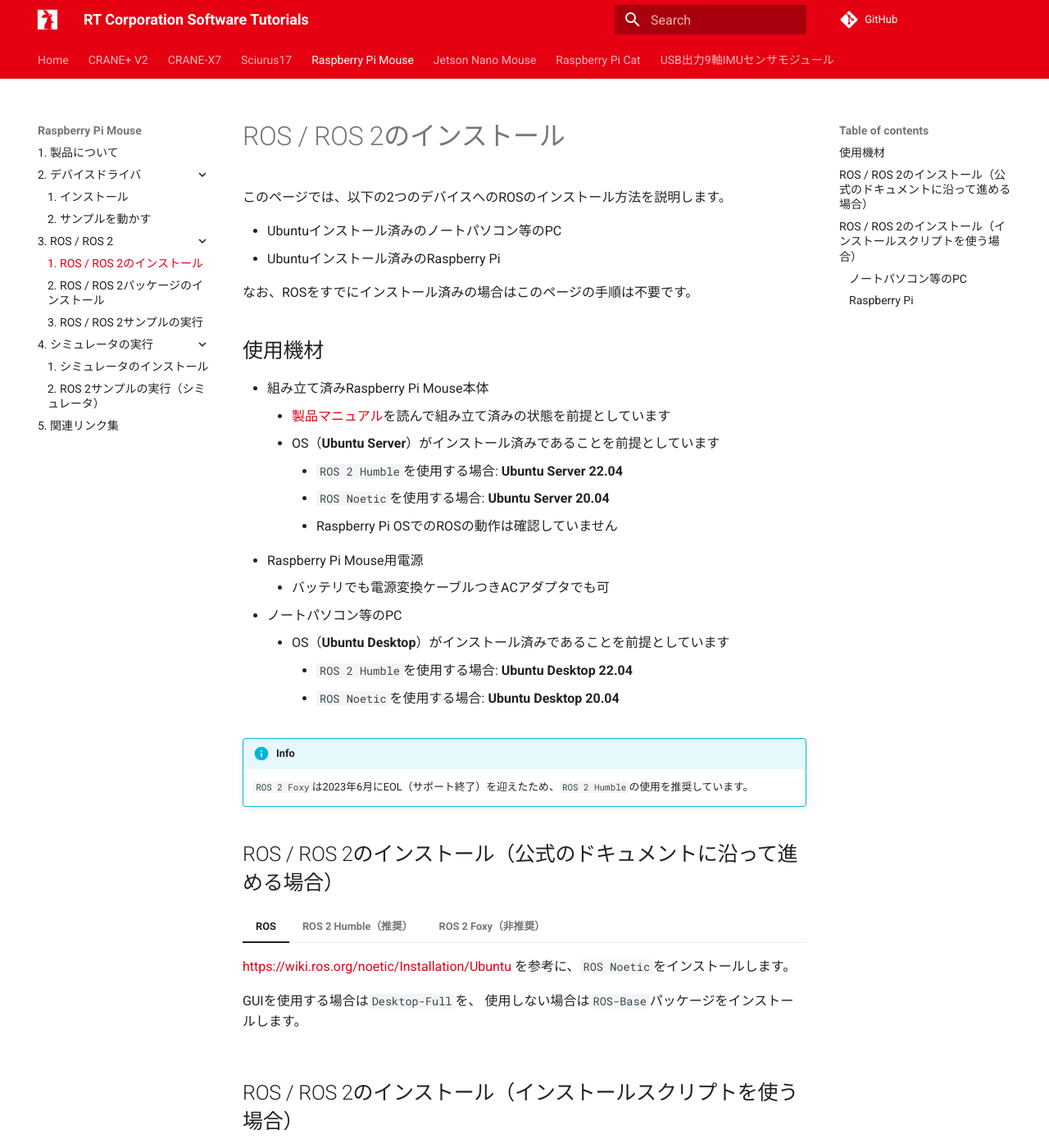
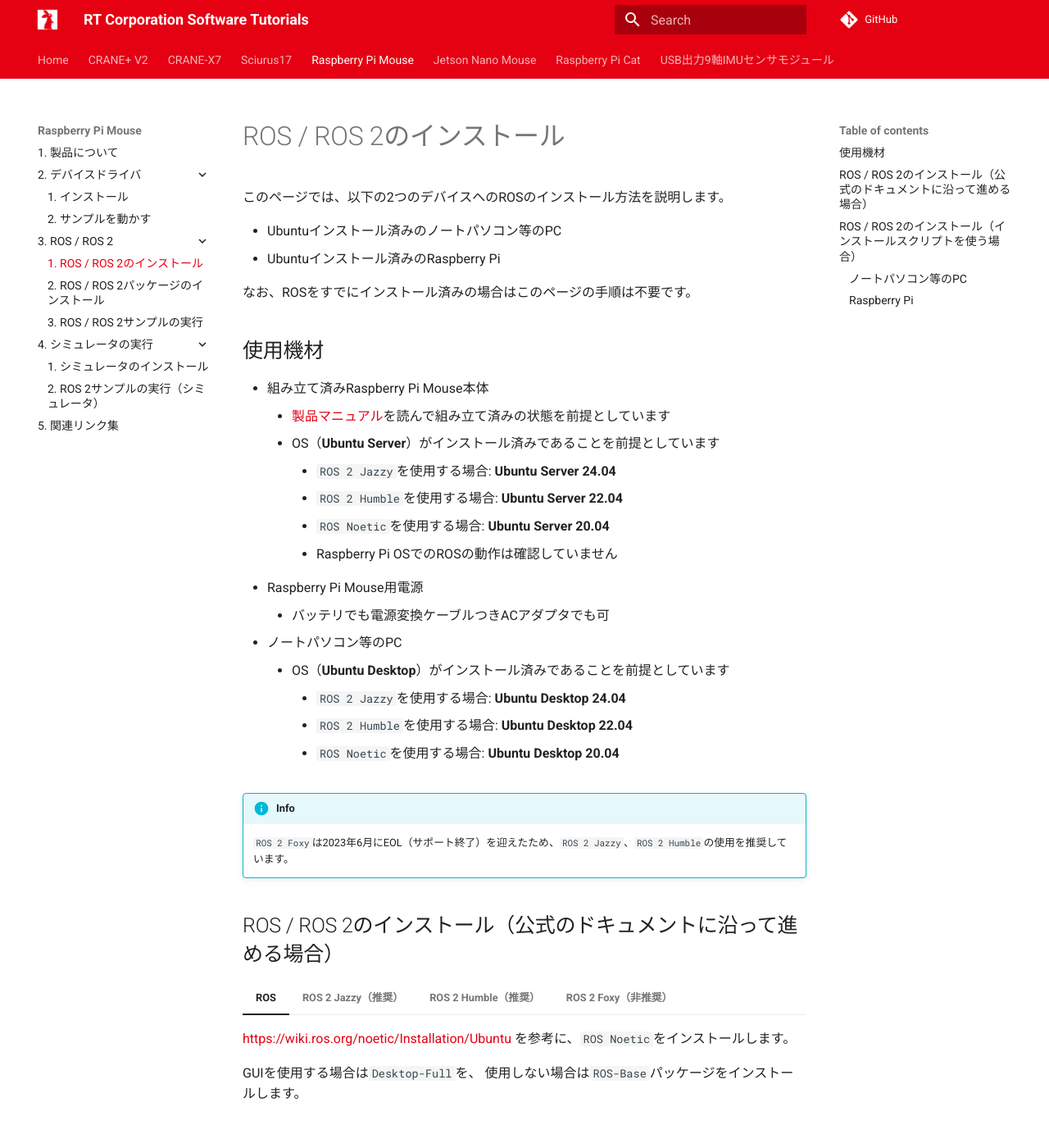
Before and after one commit to rt-net/tutorials, an MkDocs documentation site: the page built from docs/raspimouse/ros/install.md, in a window 1280 px wide and 1400 px high. Shown: the whole window at 82% size. Built offline with MkDocs 1.6.1 and Material for MkDocs 9.7.7, drawn with Linux system fonts in a browser that asks for light colours; comment, search, counter and statistics services are not loaded.

Commit message:
ROS 2 Jazzyの項目を追加し、公式手順によるインストール手順を追記

```diff
--- a/docs/raspimouse/ros/install.md
+++ b/docs/raspimouse/ros/install.md
@@ -19,6 +19,7 @@
 * 組み立て済みRaspberry Pi Mouse本体
     * [製品マニュアル](https://rt-net.jp/products/raspberrypimousev3/#downloads)を読んで組み立て済みの状態を前提としています
     * OS（**Ubuntu Server**）がインストール済みであることを前提としています
+        * `ROS 2 Jazzy`を使用する場合: **Ubuntu Server 24.04**
         * `ROS 2 Humble`を使用する場合: **Ubuntu Server 22.04**
         * `ROS Noetic`を使用する場合: **Ubuntu Server 20.04**
         * Raspberry Pi OSでのROSの動作は確認していません
@@ -26,11 +27,12 @@
     * バッテリでも電源変換ケーブルつきACアダプタでも可
 * ノートパソコン等のPC
     * OS（**Ubuntu Desktop**）がインストール済みであることを前提としています
+        * `ROS 2 Jazzy`を使用する場合: **Ubuntu Desktop 24.04**
         * `ROS 2 Humble`を使用する場合: **Ubuntu Desktop 22.04**
         * `ROS Noetic`を使用する場合: **Ubuntu Desktop 20.04**
 
 !!! info
-    `ROS 2 Foxy`は2023年6月にEOL（サポート終了）を迎えたため、`ROS 2 Humble`の使用を推奨しています。
+    `ROS 2 Foxy`は2023年6月にEOL（サポート終了）を迎えたため、`ROS 2 Jazzy`、`ROS 2 Humble`の使用を推奨しています。
 
 ## ROS / ROS 2のインストール（公式のドキュメントに沿って進める場合） {: #official-document}
 
@@ -39,6 +41,15 @@
     を参考に、`ROS Noetic`をインストールします。
 
     GUIを使用する場合は`Desktop-Full`を、 使用しない場合は`ROS-Base`パッケージをインストールします。
+
+=== "ROS 2 Jazzy（推奨）"
+    [https://docs.ros.org/en/jazzy/Installation/Ubuntu-Install-Debs.html](https://docs.ros.org/en/jazzy/Installation/Ubuntu-Install-Debs.html){target=_blank rel=noopener}
+    を参考に、`ROS 2 Jazzy`をインストールします。
+
+    GUIを使用する場合は`Desktop`を、 使用しない場合は`ROS-Base`パッケージをインストールします。
+
+    [https://docs.ros.org/en/humble/Tutorials/Colcon-Tutorial.html](https://docs.ros.org/en/humble/Tutorials/Colcon-Tutorial.html){target=_blank rel=noopener}
+    を参考に、パッケージビルドツールの`colcon`をインストールします。
 
 === "ROS 2 Humble（推奨）"
     [https://docs.ros.org/en/humble/Installation/Ubuntu-Install-Debians.html](https://docs.ros.org/en/humble/Installation/Ubuntu-Install-Debians.html){target=_blank rel=noopener}
```
